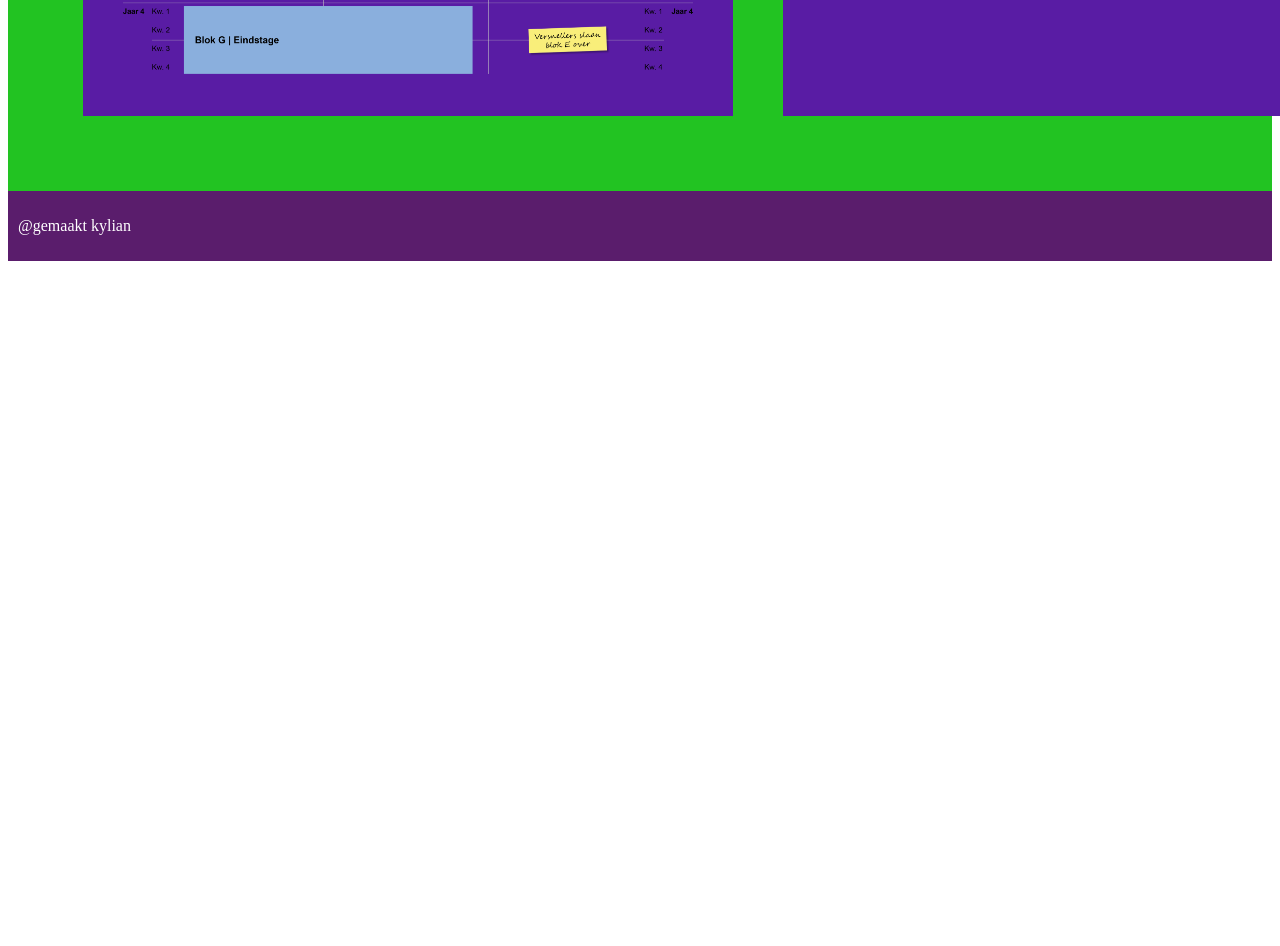
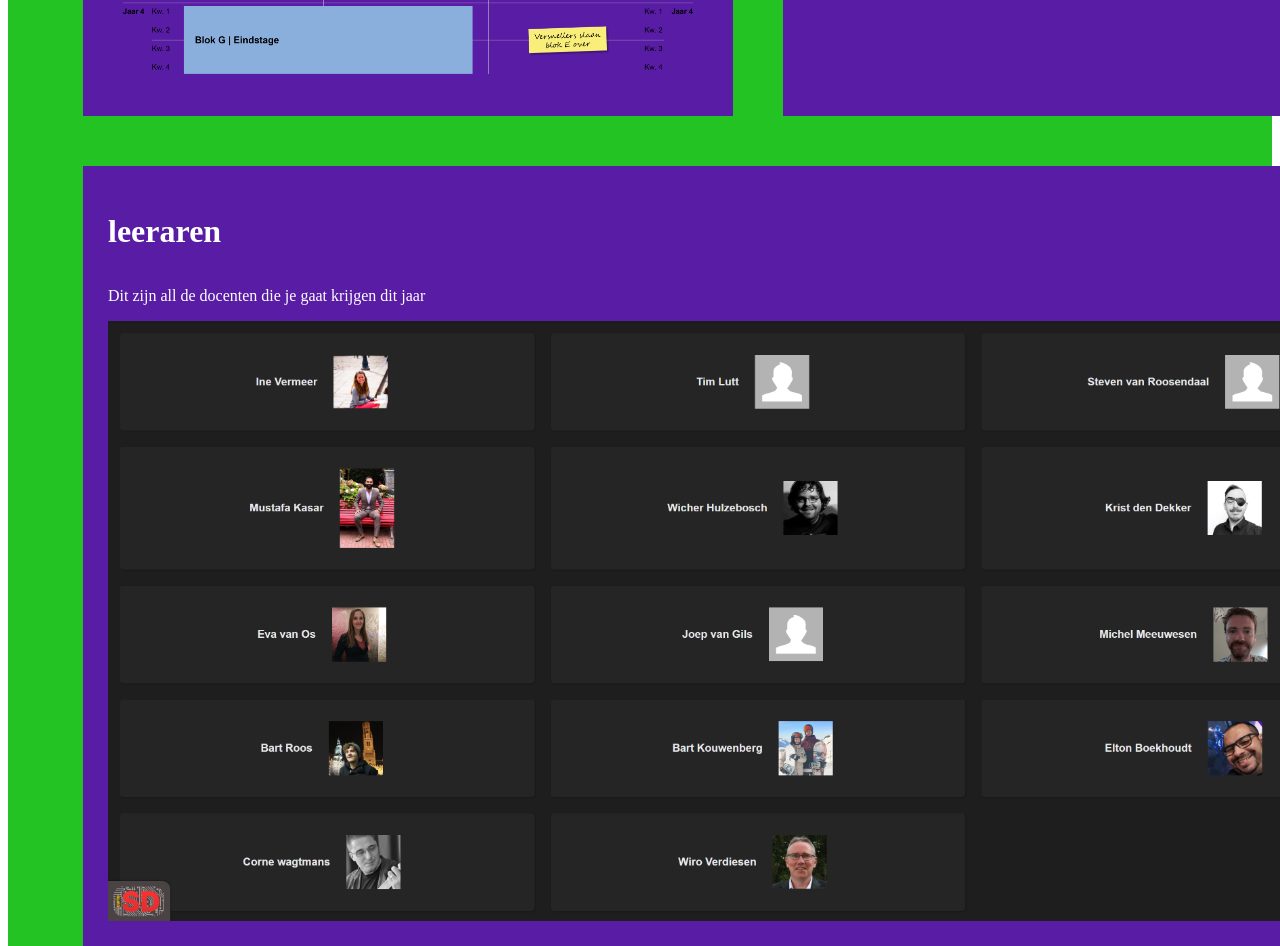
Before and after one commit to kylian-harmsen/pra-c1, a plain HTML site: page index.html in a window 1280 px wide. Shown: the part 1444-2390 px from the top of the page. Before the commit the page ends 1713 px from the top, so only its background shows below. Drawn offline with Linux system fonts and the light colour scheme.

Commit message:
docenten toegevoeged

```diff
--- a/css/style.css
+++ b/css/style.css
@@ -31,3 +31,13 @@ h1, p{
 .textblock img{
     width: 600px;
 }
+.textblock-large{
+    display: grid;
+    grid-column-start: span 2;
+    margin: 25px;
+    padding: 25px;
+    background-color: #591ca4;
+}
+.textblock-large img{
+    width: 1300px;
+}
--- a/index.html
+++ b/index.html
@@ -22,14 +22,14 @@
                     Je hebt ook het vak pro waar je wordt voorbereid over hoe het gaat zijn wanneer je stage gaat doen en voor wanneer gaat werken.
                     En dan heb je practicum waar je alles wat je hebt geleerd zal gebruiken bij het maken van projecten om telaten zien dat je het kan.
                 </p>
-                <img src="img/leren.png" alt="blocken">
+                <img src="img/leren.png" alt="vaken">
             </div>
             <div class="textblock">
                 <h1>Hoe ziet een rooster van een eerstejaars eruit</h1>
                 <p>
                     Je rooster zal veel verschillen elk dag voor je tijden zal je op maandag van half 10 tot kwart voor 3 op school zitten, dinsdag van kwart over 1 tot 5 uur, woensdag van 9 uur tot kwart voor 1, donderdag van kwart voor 11 tot kwart over 3 en op vrijdag van 10 tot kwart over 3.
                 </p>
-                <img src="img/Rooster.png" alt="curio-logo">
+                <img src="img/Rooster.png" alt="rooster">
             </div>
             <div class="textblock">
                 <h1>De indeling van de blokken</h1>
@@ -47,6 +47,13 @@
                 <p>Als je heel goed bent in de opleiding krijg je de optie om te versnellen wat ervoor zorgt dat je 2 van de blokken mag overslaan wat ervoor zorgt dat vindplaats een 4 jaar opleiding het een 3 jaar opleiding wordt.</p>
                 <img src="img/blocken.png" alt="blocken">
             </div>
+            <div class="textblock-large">
+                <h1>leeraren</h1>
+                <p>
+                    Dit zijn all de docenten die je gaat krijgen dit jaar
+                </p>
+                <img src="img/leraren.png" alt="docenten">
+            </div>
         </div>
     </main>
     <footer>
```
Also changed, not shown: img/leraren.png (added).
